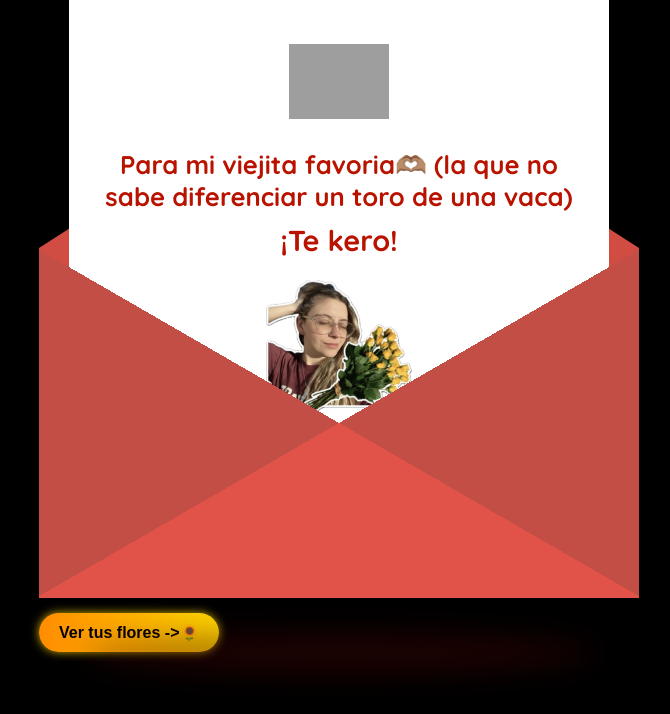
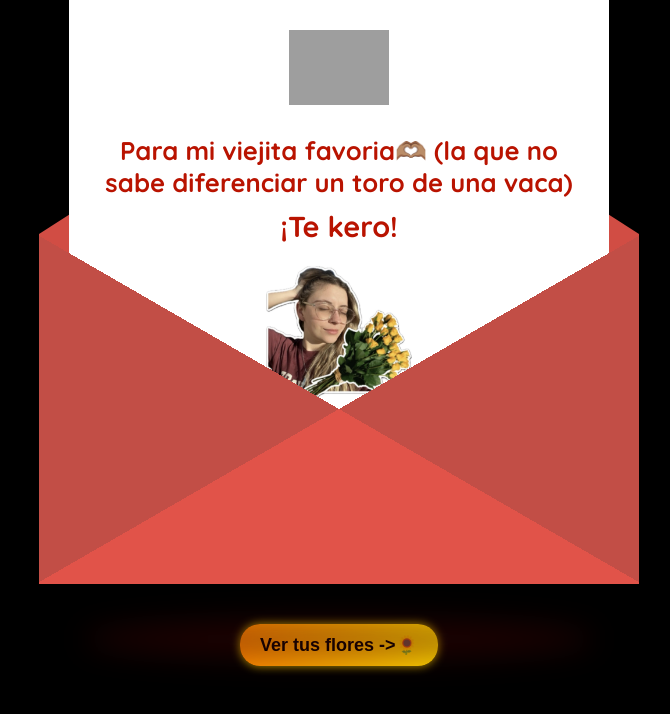
Before and after one commit to augusto-messina/flores, a plain HTML site: page index.html in a window 1280 px wide. Both pictures are taken after a click on the element 640 px from the left and 450 px from the top of the page. Shown: the whole page, without its empty margins (301-971 px from the left). Drawn offline with Linux system fonts and the light colour scheme; grey boxes are pictures that could not be loaded.

Commit message:
cambios flor

```diff
--- a/index.html
+++ b/index.html
@@ -4,6 +4,22 @@
   <meta charset="UTF-8">
   <title>Flores de Criss 🌻🍁</title>
   <link rel="stylesheet" href="styles.css">
+  <style>
+    /* CENTRAR EL BOTÓN */
+    .container {
+      display: flex;
+      flex-direction: column; /* apila verticalmente los hijos */
+      align-items: center;    /* centra horizontalmente */
+    }
+
+    .letter-button {
+      margin-top: 40px;       /* separa el botón del sobre */
+      padding: 10px 20px;
+      font-size: 18px;
+      cursor: pointer;
+      display: none;          /* oculto por defecto */
+    }
+  </style>
 </head>
 
 <body>
@@ -42,15 +58,10 @@
       </div>
     </div>
 
- <button id="goToFlowers" class="letter-button">
-  Ver tus flores ->🌻
-</button>
-
-<script>
-  document.getElementById("goToFlowers").onclick = function() {
-    window.location.href = "../flores-lulu/index1.html";
-  }
-</script>
+    <!-- BOTÓN CENTRADO -->
+    <button id="goToFlowers" class="letter-button">
+      Ver tus flores ->🌻
+    </button>
 
   </div>
 
@@ -63,11 +74,20 @@
   <script>
     const envelope = document.querySelector(".envelope");
     const music = document.getElementById("bg-music");
+    const button = document.getElementById("goToFlowers");
 
     // Abrir/cerrar carta + reproducir música en el primer click
     envelope.addEventListener("click", () => {
       envelope.classList.toggle("open");
 
+      // Mostrar botón después de abrir
+      if (envelope.classList.contains("open")) {
+        setTimeout(() => {
+          button.style.display = "block"; // muestra el botón
+        }, 500); // 0.5s de retraso opcional
+      }
+
+      // Reproducir música
       if (music.paused) {
         music.play().catch(err => {
           console.log("El navegador bloqueó el autoplay hasta interacción:", err);
@@ -75,9 +95,9 @@
       }
     });
 
-    // Redirigir al index1 al tocar el botón
-    document.getElementById("goToFlowers").addEventListener("click", () => {
-      window.location.href = "index1.html";
+    // Redirigir al hacer clic en el botón
+    button.addEventListener("click", () => {
+      window.location.href = "index1.html"; // reemplaza con la URL deseada
     });
   </script>
 </body>
```
